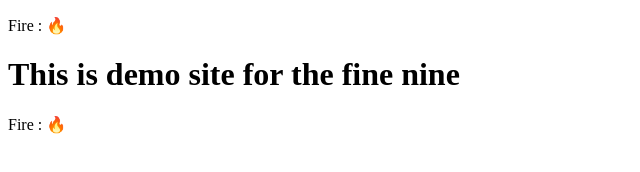
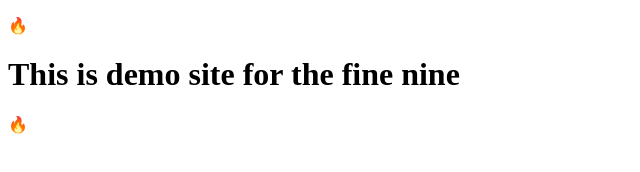
Before and after one commit to djmartin0055/Finenine, a plain HTML site: page index.html in a window 1280 px wide. Shown: the whole page, without its empty margins (0-640 px from the left). Drawn offline with Linux system fonts and the light colour scheme.

Commit message:
Update index.html

```diff
--- a/index.html
+++ b/index.html
@@ -7,6 +7,6 @@
     <title>Cloudflare Pages Demo</title>
 </head>
 <body>
-   <p>Fire : <span> 🔥 </span> </p> <h1>This is demo site for the fine nine</h1> <p>Fire : <span> 🔥 </span> </p>
+   <p> <span> 🔥 </span> </p> <h1>This is demo site for the fine nine</h1> <p> <span> 🔥 </span> </p>
 </body>
 </html>
```
